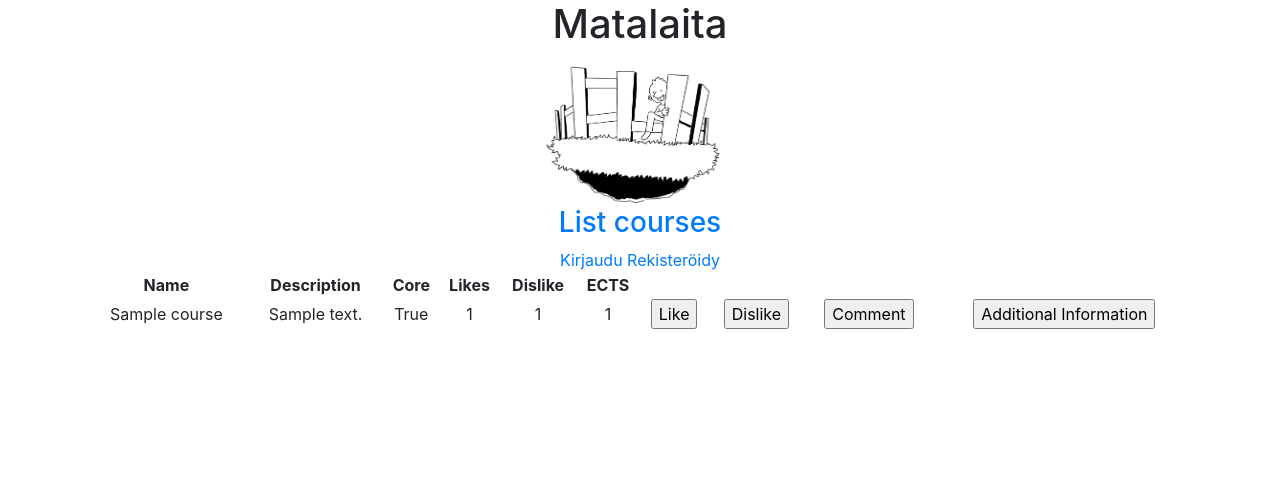
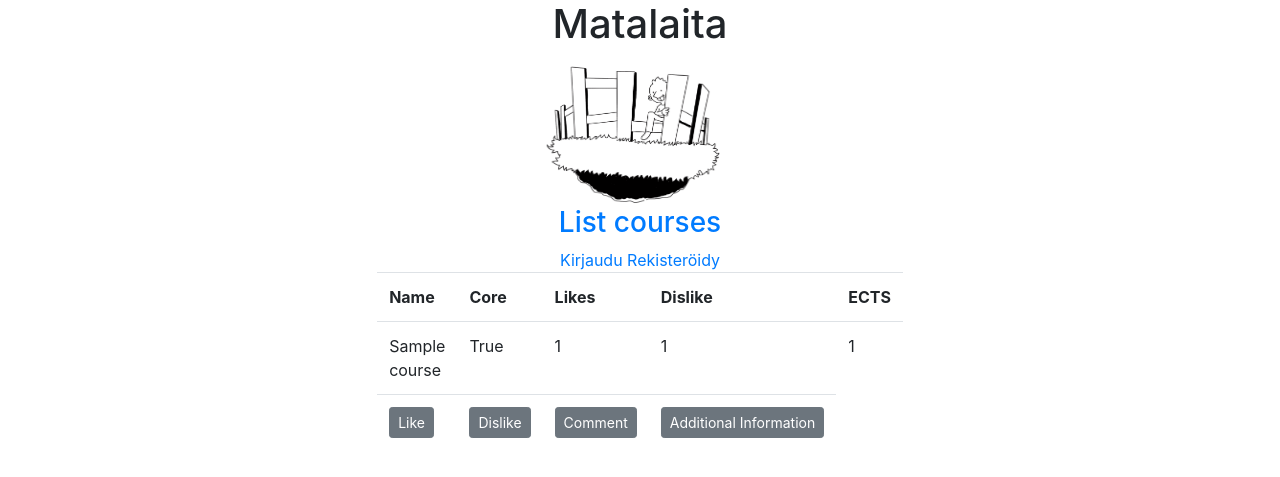
Before and after one commit to Varjokorento/tsohasovellus19, a Flask app: page /course in a window 1280 px wide. Shown: the top 477 px of the page. Run offline with Flask 2, Linux system fonts and the light colour scheme; tables that the repository leaves empty hold one stand-in row (Sample ...); some libraries are stand-ins or nearby versions.

Commit message:
Tweaked UI to use bootstrap styles.

```diff
--- a/application/templates/courses/list.html
+++ b/application/templates/courses/list.html
@@ -1,10 +1,10 @@
 {% extends "layout.html" %}
 
 {% block body %}
-  <table class="container text-center">
+<center>
+  <table class="table" style="width: 15rem;">
     <tr>
       <th>Name</th>
-      <th>Description</th>
       <th>Core</th>
       <th>Likes</th>
       <th>Dislike</th>
@@ -13,31 +13,33 @@
     {% for course in courses %}
     <tr>
       <td>{{ course.name }}</td>
-      <td>{{ course.description }}</td>
       <td>{{ course.core }}</td>
-      <td>{{ course.likes}} </td>
-      <td>{{ course.dislikes}} </td>
-      <td>{{ course.ects}} </td>
+      <td>{{ course.likes}}</td>
+      <td>{{ course.dislikes}}</td>
+      <td>{{ course.ects}}</td>
+    </tr>
+    <tr>
       <td>
         <form method="POST" action="{{ url_for('course_add_like', course_id=course.id) }}">
-            <input type="submit" value="Like"/>
+            <input class="btn btn-secondary btn-sm" type="submit" value="Like"/>
         </form>
      </td>
      <td>
         <form method="POST" action="{{ url_for('course_add_dislike', course_id=course.id) }}">
-            <input type="submit" value="Dislike"/>
+            <input class="btn btn-secondary btn-sm" type="submit" value="Dislike"/>
         </form>
     </td>
     <td>
         <form method="POST" action="{{ url_for('comment_form', course_id=course.id) }}">
-                    <input type="submit" value="Comment"/>
+                    <input class="btn btn-secondary btn-sm" type="submit" value="Comment"/>
          </form>
     </td>
     <td>
       <form method="POST" action="{{ url_for('show_course', course_id=course.id) }}">
-        <input type="submit" value="Additional Information"/>
+        <input class="btn btn-secondary btn-sm" type="submit" value="Additional Information"/>
     </form>
-    </tr>
+  </tr>
     {% endfor %}
   </table>
+</center>
 {% endblock %}
--- a/application/templates/layout.html
+++ b/application/templates/layout.html
@@ -26,6 +26,7 @@
             <script src="https://maxcdn.bootstrapcdn.com/bootstrap/4.0.0/js/bootstrap.min.js" integrity="sha384-JZR6Spejh4U02d8jOt6vLEHfe/JQGiRRSQQxSfFWpi1MquVdAyjUar5+76PVCmYl" crossorigin="anonymous"></script>
             {% endblock %}
             </body>
+
         </div>
     </div>
 </html>
```
Also changed, not shown: application/templates/courses/showcourse.html (+13 -18 lines).
